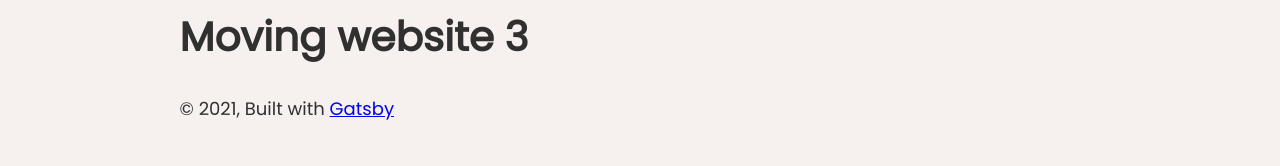
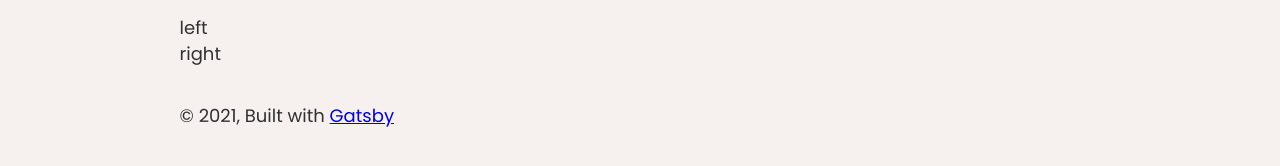
Before and after one commit to mpittas/moving-company-fe, a Gatsby site: page / in a window 1280 px wide. Shown: the part 74-240 px from the top of the page. Built offline with nearby package versions, Linux system fonts and the light colour scheme; Gatsby itself is replaced by a stand-in of ours.

Commit message:
Hero update

```diff
--- a/src/pages/index.js
+++ b/src/pages/index.js
@@ -8,7 +8,17 @@ import '../styles/global.scss'
 
 const IndexPage = () => (
   <Layout>
-    <h1>Moving website 3</h1>
+    <div className="hero">
+      <div className="container">
+        <div className="hero-left">
+          left
+        </div>
+
+        <div className="hero-left">
+          right
+        </div>
+      </div>
+    </div>
   </Layout>
 )
 
```
